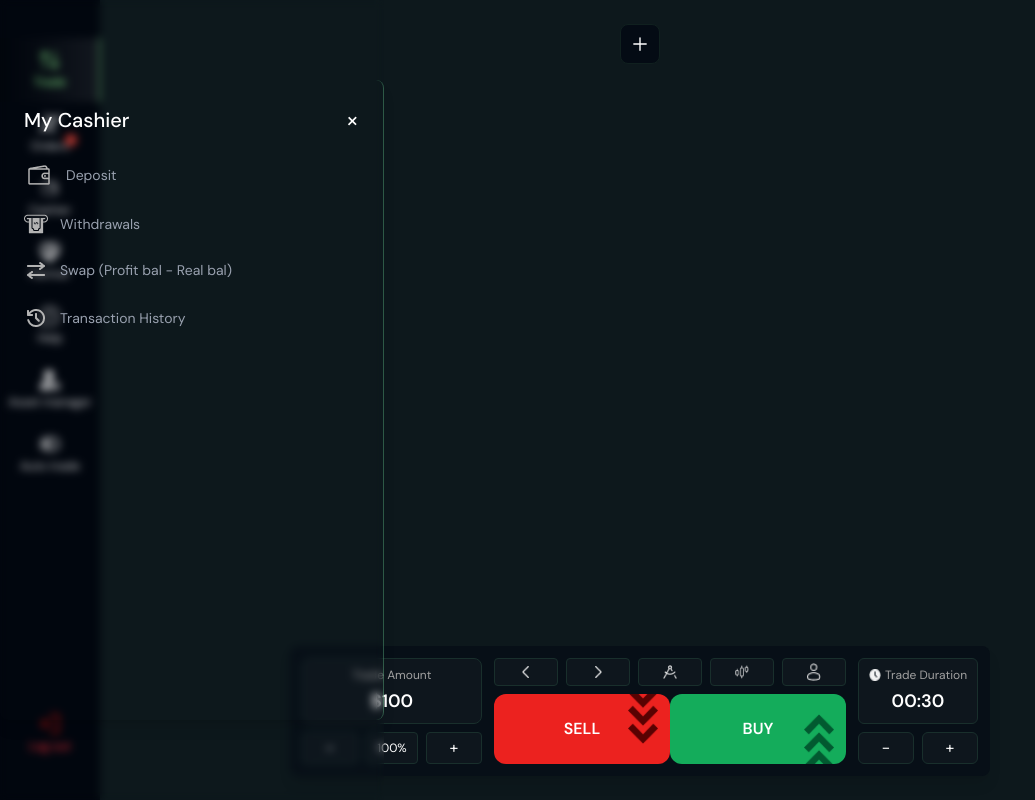
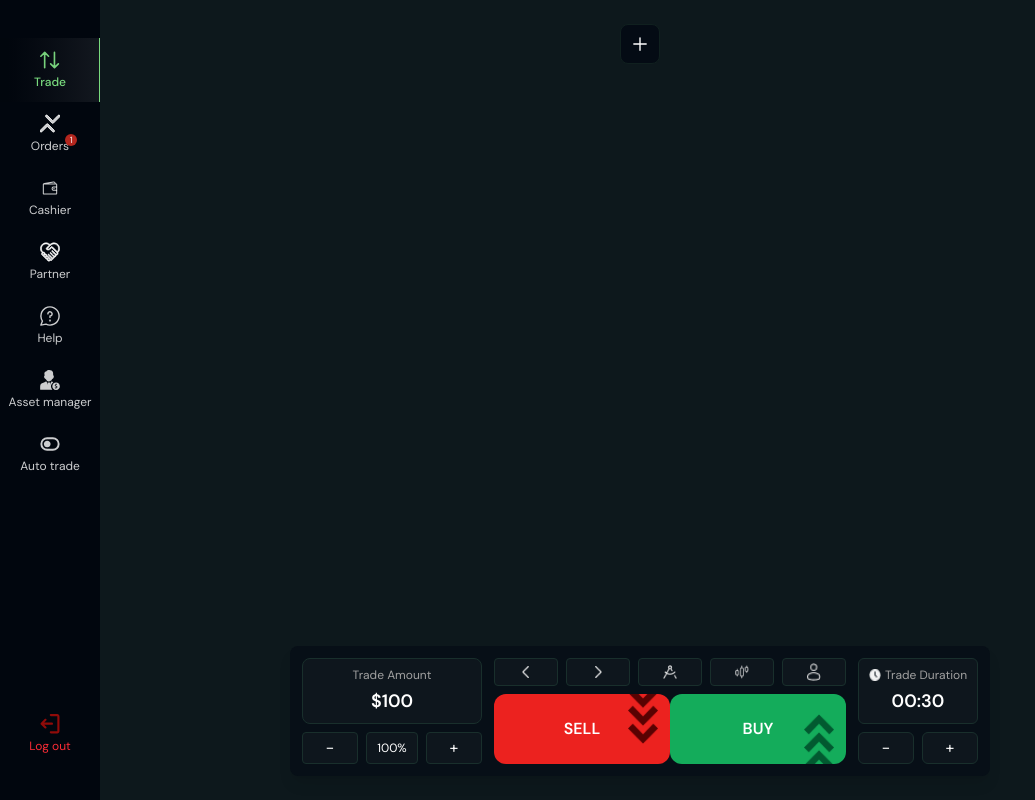
Before and after one commit to Michael-ola/insideroptions, a Next.js app: page /dashboard in a window 1280 px wide. Shown: the whole page, without its empty margins (0-1035 px from the left). Built offline with nearby package versions, Linux system fonts and the light colour scheme; no server answers.

Commit message:
syncing cashier with dashboard

```diff
--- a/app/dashboard/page.tsx
+++ b/app/dashboard/page.tsx
@@ -14,6 +14,7 @@ export default function DashboardPage() {
   const [openGraphStyleModal, setOpenGraphStyleModal] = useState(false);
   const [chartStyle, setChartStyle] = useState("lines");
   const [showTraderFeed, setShowTraderFeed] = useState(false);
+  const [openCashierModal, setOpenCashierModal] = useState<boolean>(false);
   const [selectedSideNavTab, setSelectedSideNavTab] = useState("Trade");
 
   const contextValue: DashboardPropsType = {
@@ -25,9 +26,10 @@ export default function DashboardPage() {
     setShowTraderFeed,
     selectedSideNavTab,
     setSelectedSideNavTab,
+    openCashierModal,
+    setOpenCashierModal,
   };
 
-  const [isOpen, setIsOpen] = useState<boolean>(true);
   return (
     <DashboardContext.Provider value={contextValue}>
       <div
@@ -39,7 +41,7 @@ export default function DashboardPage() {
         <ControlPanel />
         <SideNav />
         <GraphStyleModal />
-        <CashierModal isOpen={isOpen} onClose={() => setIsOpen(false)} />
+        <CashierModal />
       </div>
     </DashboardContext.Provider>
   );
--- a/components/cashier/cashierModal.tsx
+++ b/components/cashier/cashierModal.tsx
@@ -16,6 +16,7 @@ import TxList from "./Transactions/TxList";
 import TxFilters from "./Transactions/TxFilters";
 import { apiClient } from "@/lib/api-client";
 import SwapView from "./swap/SwapView";
+import { useDashboardContext } from "@/context/DashboardContext";
 
 export type SelectedCrypto =
   | "USDT (ERC20)"
@@ -56,12 +57,8 @@ export type CryptoData = {
   redeemScript: string;
 };
 
-interface Props {
-  isOpen: boolean;
-  onClose: () => void;
-}
-
-export default function CashierModal({ isOpen, onClose }: Props) {
+export default function CashierModal() {
+  const { openCashierModal, setOpenCashierModal } = useDashboardContext();
   const [view, setView] = useState<ModalView>("My Cashier");
   const [iconOrImage, setIconOrImage] = useState<StaticImageData | string>("");
   const [selectedCrypto, setSelectedCrypto] = useState<string | null>(null);
@@ -125,7 +122,7 @@ export default function CashierModal({ isOpen, onClose }: Props) {
     fetchTransactions(filters);
   };
 
-  if (!isOpen) return null;
+  if (!openCashierModal) return null;
 
   const handleViewChange = (nextView: ModalView) => setView(nextView);
 
@@ -205,7 +202,7 @@ export default function CashierModal({ isOpen, onClose }: Props) {
       <ModalWrapper
         title={view}
         icon={iconOrImage}
-        onClose={onClose}
+        onClose={() => setOpenCashierModal(false)}
         onCloseHandler={onCloseHandler}
         handleViewChange={handleViewChange}
         setIconOrImage={setIconOrImage}
--- a/types/dashboard.ts
+++ b/types/dashboard.ts
@@ -7,4 +7,6 @@ export interface DashboardPropsType {
   setShowTraderFeed: (val: boolean) => void;
   selectedSideNavTab: string;
   setSelectedSideNavTab: (val: string) => void;
+  openCashierModal: boolean;
+  setOpenCashierModal: (val: boolean) => void;
 }
```
